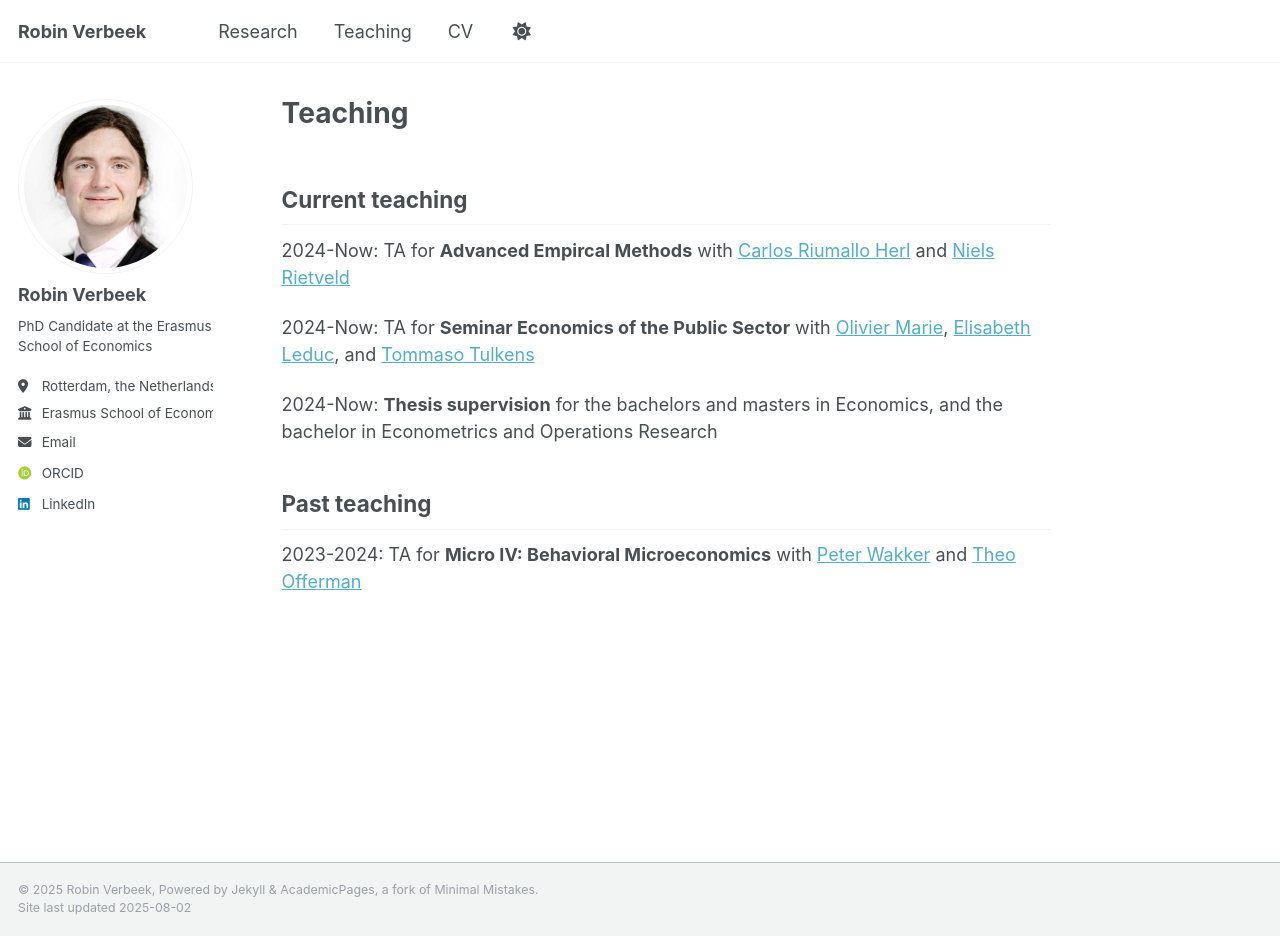
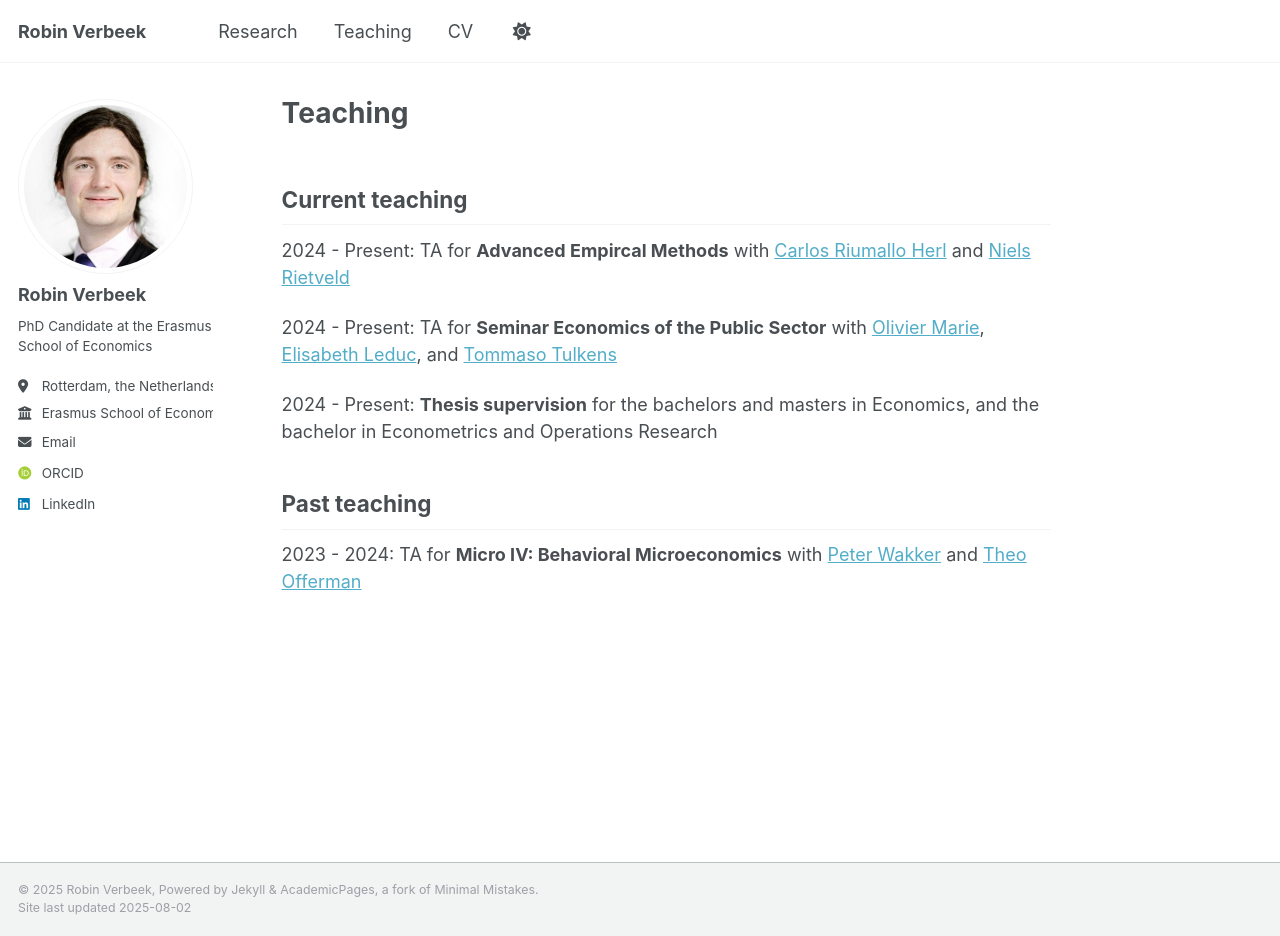
Before and after one commit to RobinV1/robinv1.github.io, a Jekyll site: the page built from _pages/teaching.md, in a window 1280 px wide and 936 px high. Built offline with Jekyll 4.4.1, drawn with Linux system fonts in a browser that asks for light colours; some web fonts are replaced.

Commit message:
Update teaching.md

```diff
--- a/_pages/teaching.md
+++ b/_pages/teaching.md
@@ -5,11 +5,11 @@ author_profile: true
 ---
 
 ## Current teaching
-2024-Now: TA for **Advanced Empircal Methods** with [Carlos Riumallo Herl](https://www.eur.nl/en/people/carlos-riumallo-herl) and [Niels Rietveld](https://www.eur.nl/en/people/niels-rietveld)
+2024 - Present: TA for **Advanced Empircal Methods** with [Carlos Riumallo Herl](https://www.eur.nl/en/people/carlos-riumallo-herl) and [Niels Rietveld](https://www.eur.nl/en/people/niels-rietveld)
 
-2024-Now: TA for **Seminar Economics of the Public Sector** with [Olivier Marie](https://sites.google.com/site/oliviermarie/), [Elisabeth Leduc](https://sites.google.com/view/elisabethleduc/about-me), and [Tommaso Tulkens](https://www.linkedin.com/in/tommaso-tulkens-economics/)
+2024 - Present: TA for **Seminar Economics of the Public Sector** with [Olivier Marie](https://sites.google.com/site/oliviermarie/), [Elisabeth Leduc](https://sites.google.com/view/elisabethleduc/about-me), and [Tommaso Tulkens](https://www.linkedin.com/in/tommaso-tulkens-economics/)
 
-2024-Now: **Thesis supervision** for the bachelors and masters in Economics, and the bachelor in Econometrics and Operations Research
+2024 - Present: **Thesis supervision** for the bachelors and masters in Economics, and the bachelor in Econometrics and Operations Research
 
 ## Past teaching
-2023-2024: TA for **Micro IV: Behavioral Microeconomics** with [Peter Wakker](https://www.eur.nl/people/peter-wakker) and [Theo Offerman](https://www.uva.nl/en/profile/o/f/t.j.s.offerman/t.j.s.offerman.html?cb#Profile)
+2023 - 2024: TA for **Micro IV: Behavioral Microeconomics** with [Peter Wakker](https://www.eur.nl/people/peter-wakker) and [Theo Offerman](https://www.uva.nl/en/profile/o/f/t.j.s.offerman/t.j.s.offerman.html?cb#Profile)
```
